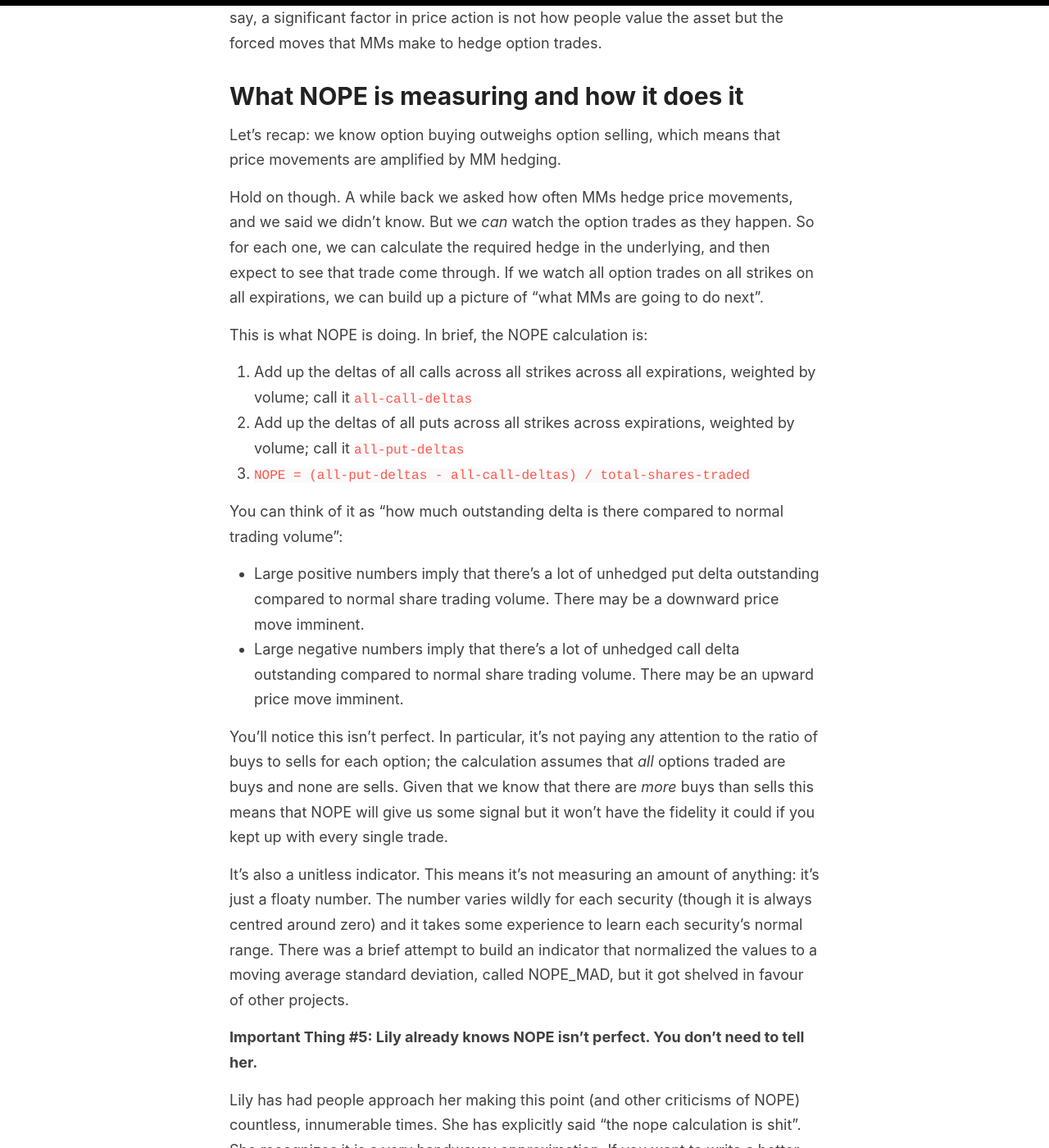
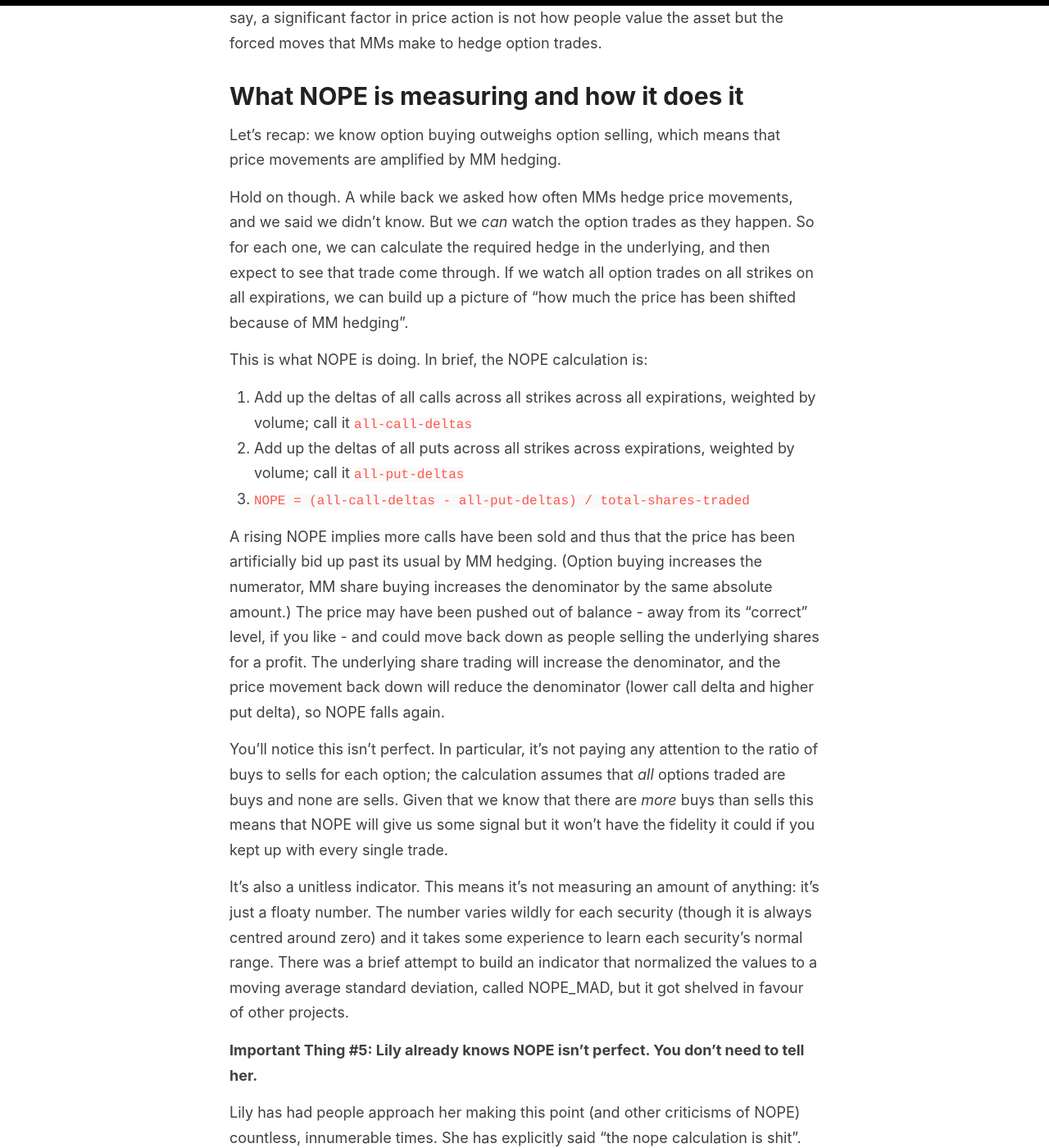
Before and after one commit to helgridly/finstuff, a Jekyll site: the page built from _posts/2021-02-19-understanding-NOPE.md, in a window 1280 px wide and 1400 px high, scrolled down 5781 px. Shown: the whole window at 82% size. Built offline with Jekyll 4.4.1, drawn with Linux system fonts in a browser that asks for light colours; some of the changed text lies outside the part shown.

Commit message:
pr feedback: fix nope calc, reframe what nope is describing

```diff
--- a/_posts/2021-02-19-understanding-NOPE.md
+++ b/_posts/2021-02-19-understanding-NOPE.md
@@ -118,18 +118,15 @@ In Lily-speak, we are now in an options degenerate market ([part 1](https://medi
 
 Let's recap: we know option buying outweighs option selling, which means that price movements are amplified by MM hedging.
 
-Hold on though. A while back we asked how often MMs hedge price movements, and we said we didn't know. But we _can_ watch the option trades as they happen. So for each one, we can calculate the required hedge in the underlying, and then expect to see that trade come through. If we watch all option trades on all strikes on all expirations, we can build up a picture of "what MMs are going to do next".
+Hold on though. A while back we asked how often MMs hedge price movements, and we said we didn't know. But we _can_ watch the option trades as they happen. So for each one, we can calculate the required hedge in the underlying, and then expect to see that trade come through. If we watch all option trades on all strikes on all expirations, we can build up a picture of "how much the price has been shifted because of MM hedging".
 
 This is what NOPE is doing. In brief, the NOPE calculation is:
 
 1. Add up the deltas of all calls across all strikes across all expirations, weighted by volume; call it `all-call-deltas`
 2. Add up the deltas of all puts across all strikes across expirations, weighted by volume; call it `all-put-deltas`
-3. `NOPE = (all-put-deltas - all-call-deltas) / total-shares-traded`
+3. `NOPE = (all-call-deltas - all-put-deltas) / total-shares-traded`
 
-You can think of it as "how much outstanding delta is there compared to normal trading volume":
-
-- Large positive numbers imply that there's a lot of unhedged put delta outstanding compared to normal share trading volume. There may be a downward price move imminent.
-- Large negative numbers imply that there's a lot of unhedged call delta outstanding compared to normal share trading volume. There may be an upward price move imminent.
+A rising NOPE implies more calls have been sold and thus that the price has been artificially bid up past its usual by MM hedging. (Option buying increases the numerator, MM share buying increases the denominator by the same absolute amount.) The price may have been pushed out of balance - away from its "correct" level, if you like - and could move back down as people selling the underlying shares for a profit. The underlying share trading will increase the denominator, and the price movement back down will reduce the denominator (lower call delta and higher put delta), so NOPE falls again.
 
 You'll notice this isn't perfect. In particular, it's not paying any attention to the ratio of buys to sells for each option; the calculation assumes that _all_ options traded are buys and none are sells. Given that we know that there are _more_ buys than sells this means that NOPE will give us some signal but it won't have the fidelity it could if you kept up with every single trade.
 
```
Also changed, not shown: other parts of _posts/2021-02-19-understanding-NOPE.md (+1 -1 lines).
